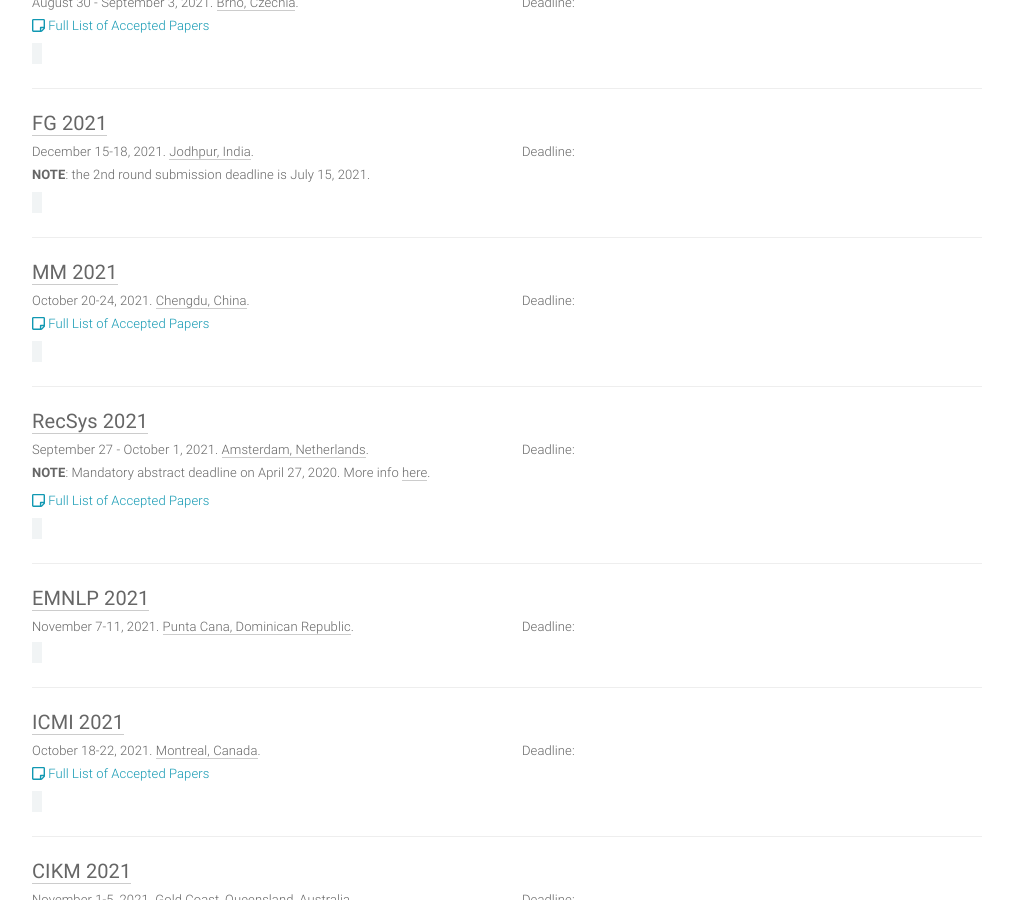
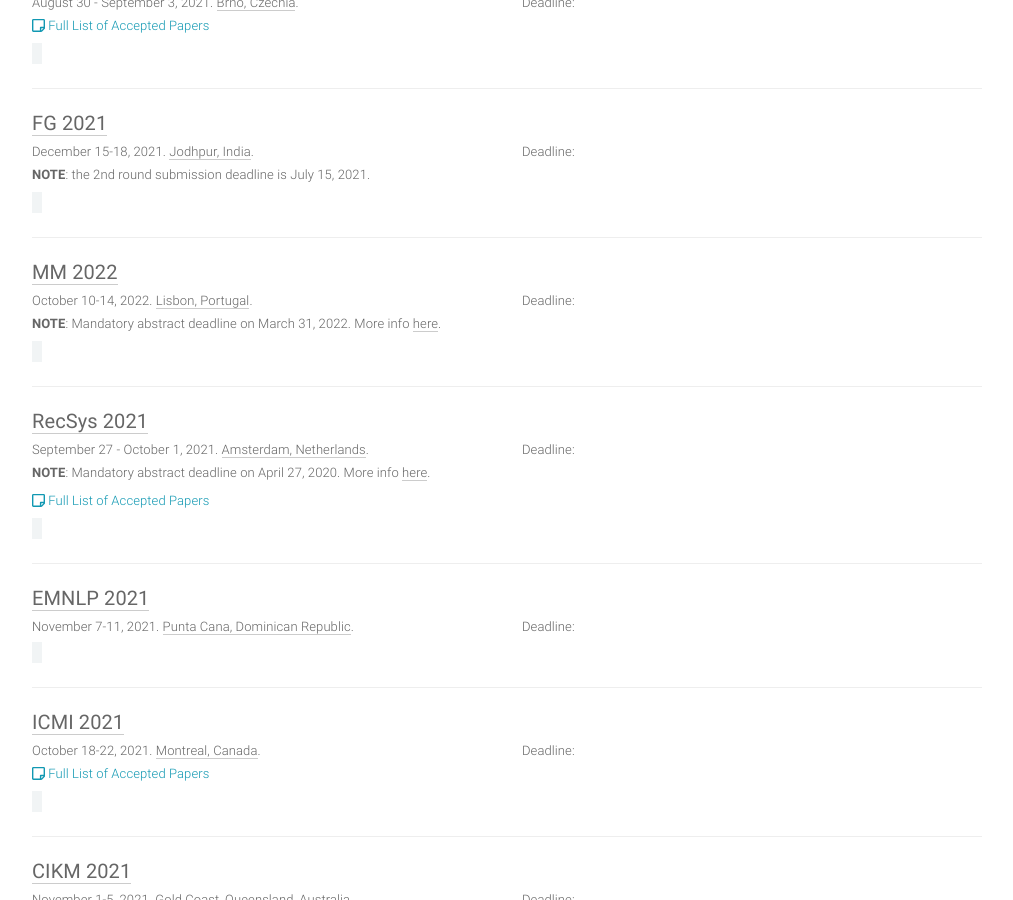
Before and after one commit to paperswithcode/ai-deadlines, a Jekyll site: the page built from index.html, in a window 1280 px wide and 900 px high, scrolled down 6466 px. Shown: the whole window, without its empty margins (133-1146 px from the left). Built offline with Jekyll 4.4.1, drawn with Linux system fonts in a browser that asks for light colours; comment, search, counter and statistics services are not loaded.

Commit message:
add acm mm 2022

```diff
--- a/_data/conferences.yml
+++ b/_data/conferences.yml
@@ -532,15 +532,16 @@
 
 - title: MM
   hindex: 58
-  year: 2021
-  id: mm21
-  link: https://2021.acmmm.org/
-  deadline: '2021-04-17 23:59:59'
+  year: 2022
+  id: mm22
+  link: https://2022.acmmm.org/
+  deadline: '2021-04-07 23:59:59'
   timezone: UTC-12
-  date: October 20-24, 2021
-  place: Chengdu, China
+  date: October 10-14, 2022
+  place: Lisbon, Portugal
   sub: CV
-  paperslink: https://2021.acmmm.org/main-track-list
+  abstract_deadline: '2022-03-31 23:59:59'
+  note: '<b>NOTE</b>: Mandatory abstract deadline on March 31, 2022. More info <a href=''https://2022.acmmm.org/call-for-papers/''>here</a>.'
 
 - title: RecSys
   hindex: 45
```
